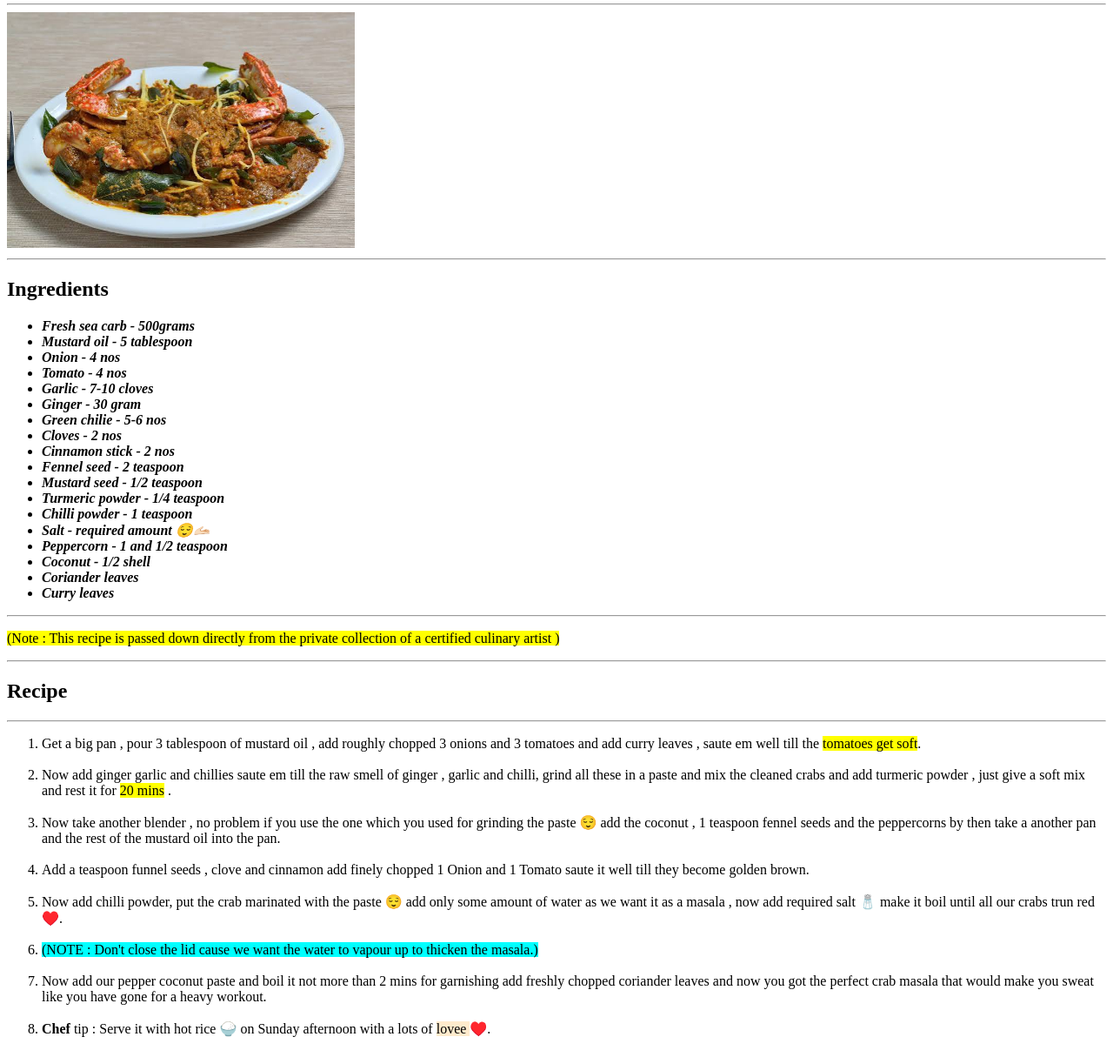
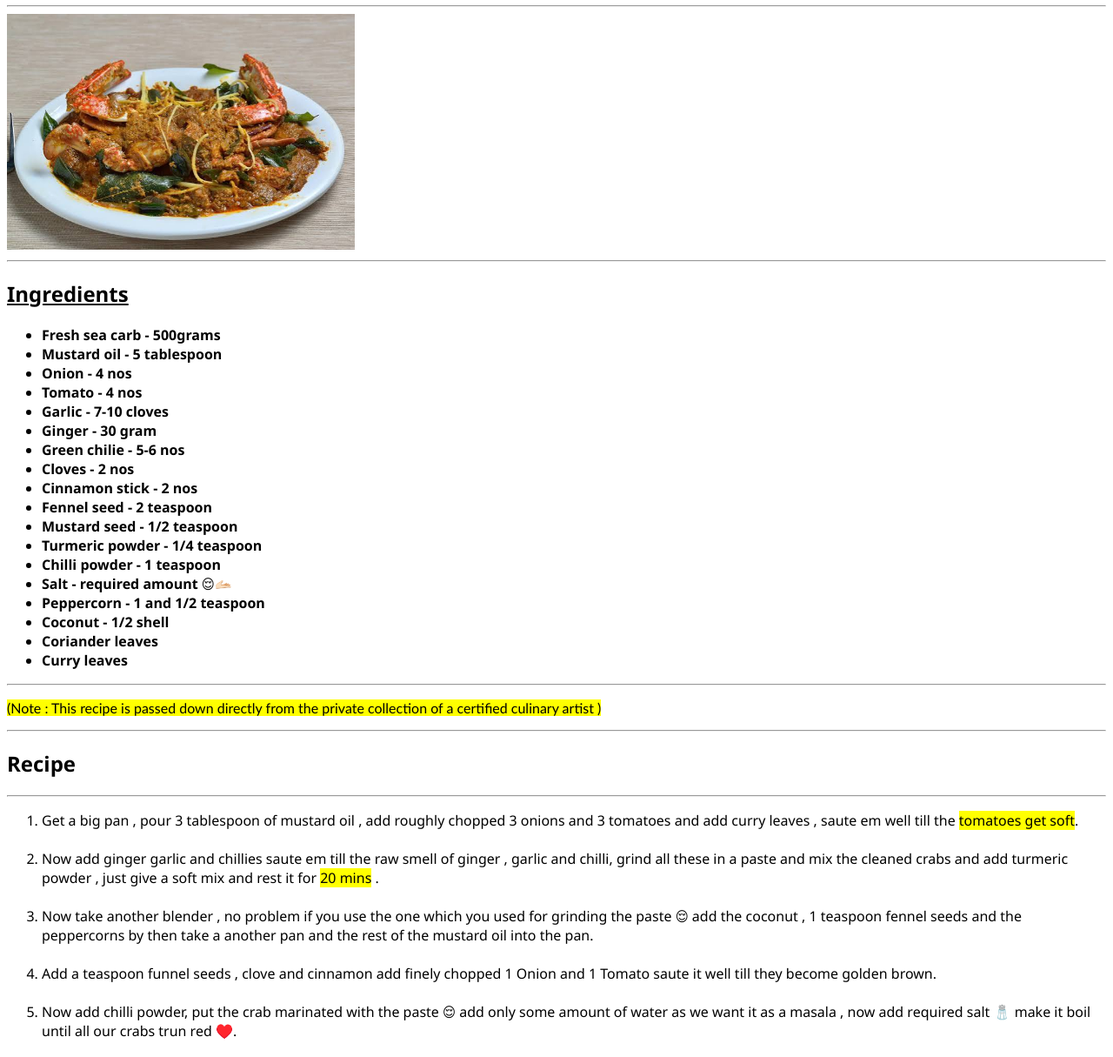
Before and after one commit to thenoxiv/the-odin-project, a plain HTML site: page odin-recipes/recipes/crabmasala.html in a window 1280 px wide. Shown: the part 86-1301 px from the top of the page at 87% size. Drawn offline with Linux system fonts and the light colour scheme.

Commit message:
font change in recipe#1

```diff
--- a/odin-recipes/recipes/crabmasala.html
+++ b/odin-recipes/recipes/crabmasala.html
@@ -10,16 +10,16 @@
 </head>
 <body>
     <hr>
-    <h1><i>Spicy Chettinadu Crab Masala</i></h1>
+    <h1 style="font-family:'Trebuchet MS', 'Lucida Sans Unicode', 'Lucida Grande', 'Lucida Sans', Arial, sans-serif;">Spicy Chettinadu Crab Masala</h1>
     <hr>
 
     <img src = "../photos/crab.jpg" width = "400" alt = "This is the image of tasty chettinad crab masala">
     <hr>
 
-    <h2>Ingredients</h2>
+    <h2 style="font-family: 'Segoe UI', Tahoma, Geneva, Verdana, sans-serif;"><u>Ingredients</u></h2>
 
 
-    <ul><strong><i>
+    <ul style="font-family: 'Segoe UI', Tahoma, Geneva, Verdana, sans-serif;"><strong>
         <li> Fresh sea carb - 500grams</li>
         <li>Mustard oil - 5 tablespoon </li>
         <li> Onion - 4 nos</li>
@@ -43,16 +43,16 @@
     <hr>
 
 
-    <p> <mark>
+    <p style="font-family: 'Trebuchet MS', 'Lucida Sans Unicode', 'Lucida Grande', 'Lucida Sans', Arial, sans-serif;"> <mark>
         (Note : This recipe is passed down directly from the
         private collection of a certified culinary artist )
     </mark></p>
     <hr>
 
-    <h2>Recipe</h2>
+    <h2 style="font-family: 'Segoe UI', Tahoma, Geneva, Verdana, sans-serif;">Recipe</h2>
     <hr>
 
-    <ol>
+    <ol style="font-family: 'Segoe UI', Tahoma, Geneva, Verdana, sans-serif;">
         <li>Get a big pan , pour 3 tablespoon of mustard oil  , add roughly chopped 3 onions and 3 tomatoes and add curry leaves ,
              saute em well till the <mark>tomatoes get soft</mark>. </li>
         <br>
```
